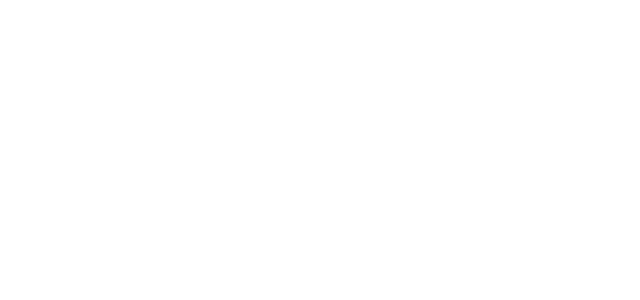
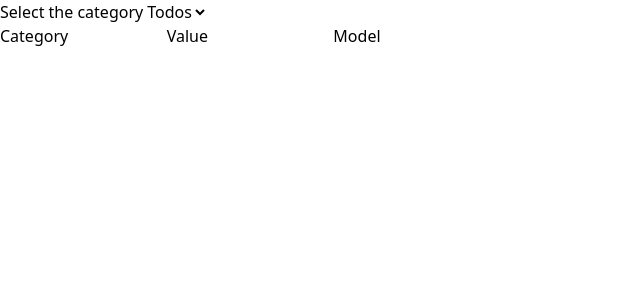
Before and after one commit to rodrigolluzdevr/testing_react_next_typescript, a Next.js app: page /filter/filter in a window 1280 px wide. Shown: the top 300 px of the page, without its empty margins (0-640 px from the left). Built offline with nearby package versions, Linux system fonts and the light colour scheme.

Commit message:
feat: add new feature - filter

```diff
--- a/src/pages/filter/filter.tsx
+++ b/src/pages/filter/filter.tsx
@@ -1,7 +1,54 @@
+import { useState } from "react"
+
+const car = [
+    {id:0, categ: 'Sport', value: '120000.00', model: 'Golf'},
+    {id:1, categ: 'Sport', value: '200000.00', model: 'Camaro'},
+    {id:2, categ: 'SUV', value: '100000.00', model: 'HRV'},
+    {id:3, categ: 'SUV', value: '100000.00', model: 'T-Cross'},
+    {id:4, categ: 'Util', value: '180000.00', model: 'Hillux'},
+    {id:5, categ: 'Util', value: '160000.00', model: 'Ranger'}
+]
+
 export default function filter() {
+    const [categ, setCateg] = useState<string>('')
+    const [lines, setLines] = useState<any[]>([])
+
+    function linesCreate(cat: any) {
+        setCateg(cat)
+        let l: any[] = []
+        car.forEach((c: any) => {
+            if(c.categ == cat) {
+                l.push (
+                    <div className="flex flex-row w-[500px]" key={c.id}>
+                        <div className="w-full">{c.categ}</div>
+                        <div className="w-full">{c.value}</div>
+                        <div className="w-full">{c.model}</div>
+                    </div>
+                )
+            }
+        })
+        setLines(l)
+    }
+
     return (
         <div>
-
+            <div>
+                <label>Select the category</label>
+                <select value={categ} onChange={(evt) => {linesCreate(evt.target.value)}}>
+                    <option value='Todos'>Todos</option>
+                    <option value='Sport'>Sport</option>
+                    <option value='SUV'>SUV</option>
+                    <option value='Util'>Util</option>
+                </select>
+            </div>
+            <div className="flex flex-col">
+                <div className="flex flex-row w-[500px]">
+                    <div className="w-full">Category</div>
+                    <div className="w-full">Value</div>
+                    <div className="w-full">Model</div>
+                </div>
+                {lines}
+            </div>
         </div>
     )
 }
```
